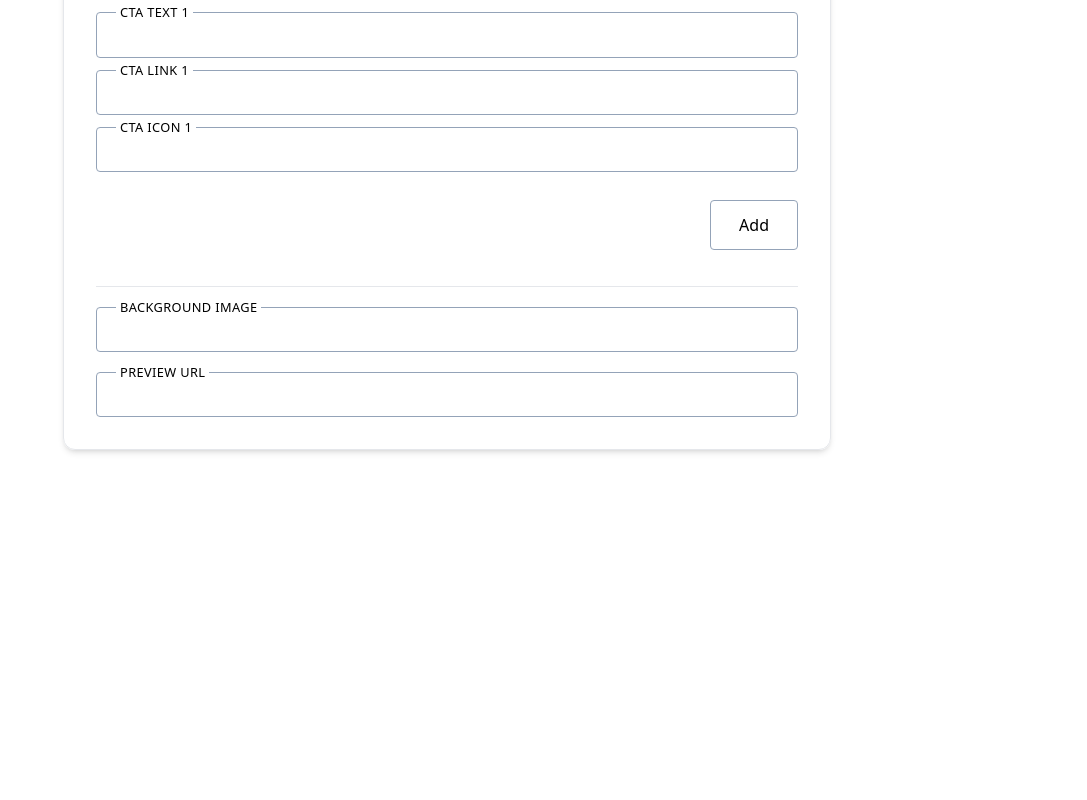
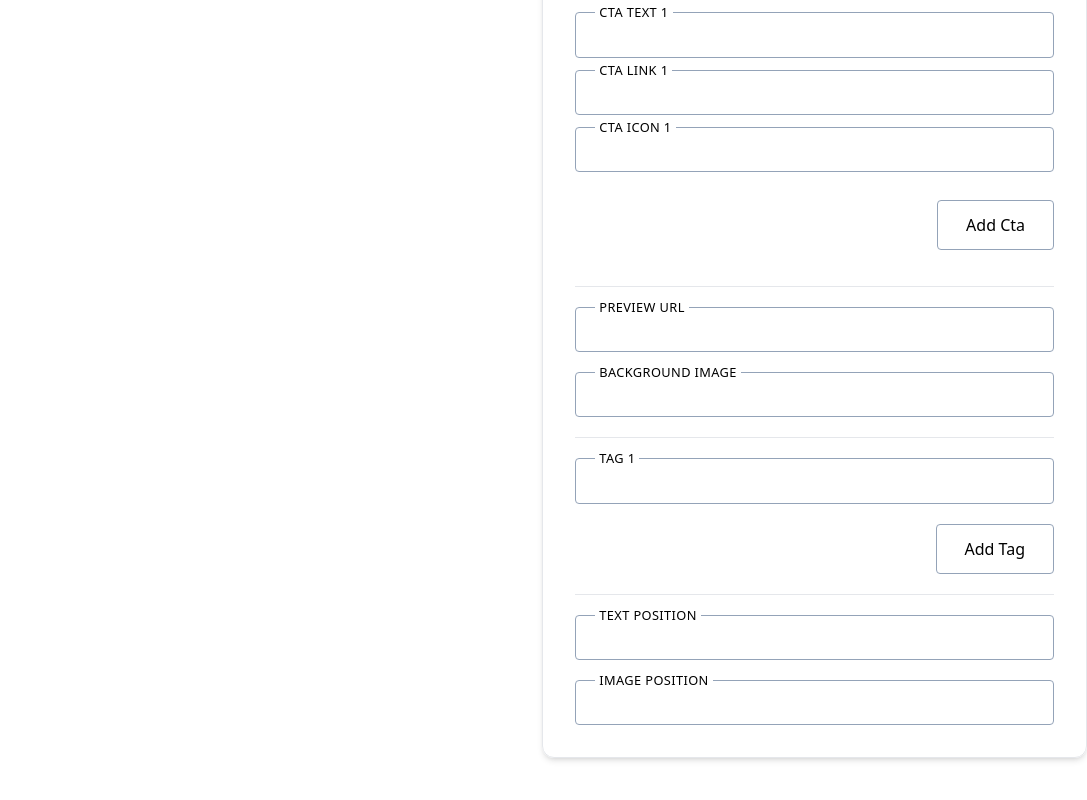
Before and after one commit to McLnp/components-list, a React (Vite) app: page / in a window 1280 px wide. Shown: the part 1121-1921 px from the top of the page, without its empty margins (193-1280 px from the left). Before the commit the page ends 1667 px from the top, so only its background shows below. Built offline with nearby package versions, Linux system fonts and the light colour scheme.

Commit message:
Field Added
Tags , images position and text position field added

```diff
--- a/src/components/Cta.jsx
+++ b/src/components/Cta.jsx
@@ -22,7 +22,6 @@ function CtaField({ initialValue = { ctaItems: [] }, changeCallback }) {
 
   return (
     <div className="cta-array-wrapper flex flex-col gap-3 py-4">
-
       {ctas.map((cta, ctaIndex) => (
         <fieldset
           key={`fieldset-${ctaIndex + 1}`}
@@ -35,33 +34,26 @@ function CtaField({ initialValue = { ctaItems: [] }, changeCallback }) {
             name={`cta-text-${ctaIndex + 1}`}
             id={`cta-text-${ctaIndex + 1}`}
             value={cta.text}
-            onChange={(e) =>
-              handleCtaChange("text", ctaIndex, e.target.value)
-            }
+            onChange={(e) => handleCtaChange("text", ctaIndex, e.target.value)}
           />
           <TextField
             label={`Cta Link ${ctaIndex + 1}`}
             name={`cta-link-${ctaIndex + 1}`}
             id={`cta-link-${ctaIndex + 1}`}
             value={cta.link}
-            onChange={(e) =>
-              handleCtaChange("link", ctaIndex, e.target.value)
-            }
+            onChange={(e) => handleCtaChange("link", ctaIndex, e.target.value)}
           />
           <TextField
             label={`Cta Icon ${ctaIndex + 1}`}
             name={`cta-icon-${ctaIndex + 1}`}
             id={`cta-icon-${ctaIndex + 1}`}
             value={cta.icon}
-            onChange={(e) =>
-              handleCtaChange("icon", ctaIndex, e.target.value)
-            }
+            onChange={(e) => handleCtaChange("icon", ctaIndex, e.target.value)}
           />
-
         </fieldset>
       ))}
 
-      <Button btnText={'Add'} onClick={addCtaField} />
+      <Button btnText={"Add Cta"} onClick={addCtaField} />
     </div>
   );
 }
--- a/src/components/Form.jsx
+++ b/src/components/Form.jsx
@@ -3,6 +3,7 @@ import ContentField from "./ContentField";
 import TextField from "./TextField";
 import TextareaField from "./TextareaField";
 import CtaField from "./Cta";
+import Tags from "./Tags";
 
 export const Form = () => {
   const [value, setValue] = useState({
@@ -12,11 +13,12 @@ export const Form = () => {
     heading: "",
     contentItems: [{ heading: "", text: "", icon: "", column: "" }],
     section: "",
-    ctaItems: [{text: "", link: "", icon: "" }],
-    previewUrl:"",
-    backgroundImg:"",
-
-
+    ctaItems: [{ text: "", link: "", icon: "" }],
+    previewUrl: "",
+    backgroundImg: "",
+    tagItems: [""],
+    textPosition: "",
+    imagePosition: "",
   });
 
   const handleTitleChange =
@@ -30,7 +32,7 @@ export const Form = () => {
 
   return (
     <div className="form-wrapper w-full min-h-lvh flex items-center justify-center py-24">
-      {/* {JSON.stringify(value)} */}
+      {JSON.stringify(value)}
       <form
         action=""
         className="flex flex-col max-w-3xl p-8 gap-5 w-full border border-accent rounded-xl shadow-md"
@@ -76,6 +78,14 @@ export const Form = () => {
         <hr />
         <CtaField initialValue={value} changeCallback={setValue} />
         <hr />
+
+        <TextField
+          label="Preview Url"
+          name="preview-url"
+          id="preview-url"
+          value={value.previewUrl}
+          onChange={handleTitleChange("previewUrl")}
+        />
         <TextField
           label="Background Image"
           name="background-img"
@@ -83,16 +93,23 @@ export const Form = () => {
           value={value.backgroundImg}
           onChange={handleTitleChange("backgroundImg")}
         />
+        <hr />
+        <Tags initialValue={value} changeCallback={setValue} />
+        <hr />
         <TextField
-          label="Preview Url"
-          name="preview-url"
-          id="preview-url"
-          value={value.previewUrl}
-          onChange={handleTitleChange("previewUrl")}
+          label="Text Position"
+          name="text-position"
+          id="text-position"
+          value={value.textPosition}
+          onChange={handleTitleChange("textPosition")}
         />
-
-
-
+        <TextField
+          label="Image Position"
+          name="image-position"
+          id="image-position"
+          value={value.imagePosition}
+          onChange={handleTitleChange("imagePosition")}
+        />
       </form>
     </div>
   );
--- a/src/components/Tags.jsx
+++ b/src/components/Tags.jsx
@@ -0,0 +1,45 @@
+import React, { useState } from "react";
+import TextField from "./TextField";
+import Button from "./Button";
+
+function Tags({ initialValue = { tagItems: [] }, changeCallback }) {
+  const [tags, setTags] = useState(initialValue.tagItems);
+
+  function addTags() {
+    setTags([...tags, ""]);
+  }
+
+  function handleTagChange(tagIndex, event) {
+    // Create a new array with all tags, updating the value of the tag at tagIndex
+    const updatedTags = tags.map((tag, index) => {
+      if (index === tagIndex) {
+        return event.target.value; // Update this tag's value
+      }
+      return tag; // Leave all other tags unchanged
+    });
+
+    setTags(updatedTags); // Set the updated tags array as the new state
+    changeCallback({ ...initialValue, tagItems: updatedTags });
+  }
+
+  return (
+    <>
+      <fieldset className="flex flex-col gap-4">
+        {tags.map((tag, tagIndex) => (
+          <div key={tagIndex}>
+            <TextField
+              label={`Tag ${tagIndex + 1}`}
+              id={`tag-${tagIndex + 1}`}
+              name={`tag-${tagIndex + 1}`}
+              value={tag} // Correctly pass the tag's value here
+              onChange={(e) => handleTagChange(tagIndex, e)}
+            />
+          </div>
+        ))}
+      </fieldset>
+      <Button btnText="Add Tag" onClick={addTags} />
+    </>
+  );
+}
+
+export default Tags;
```
